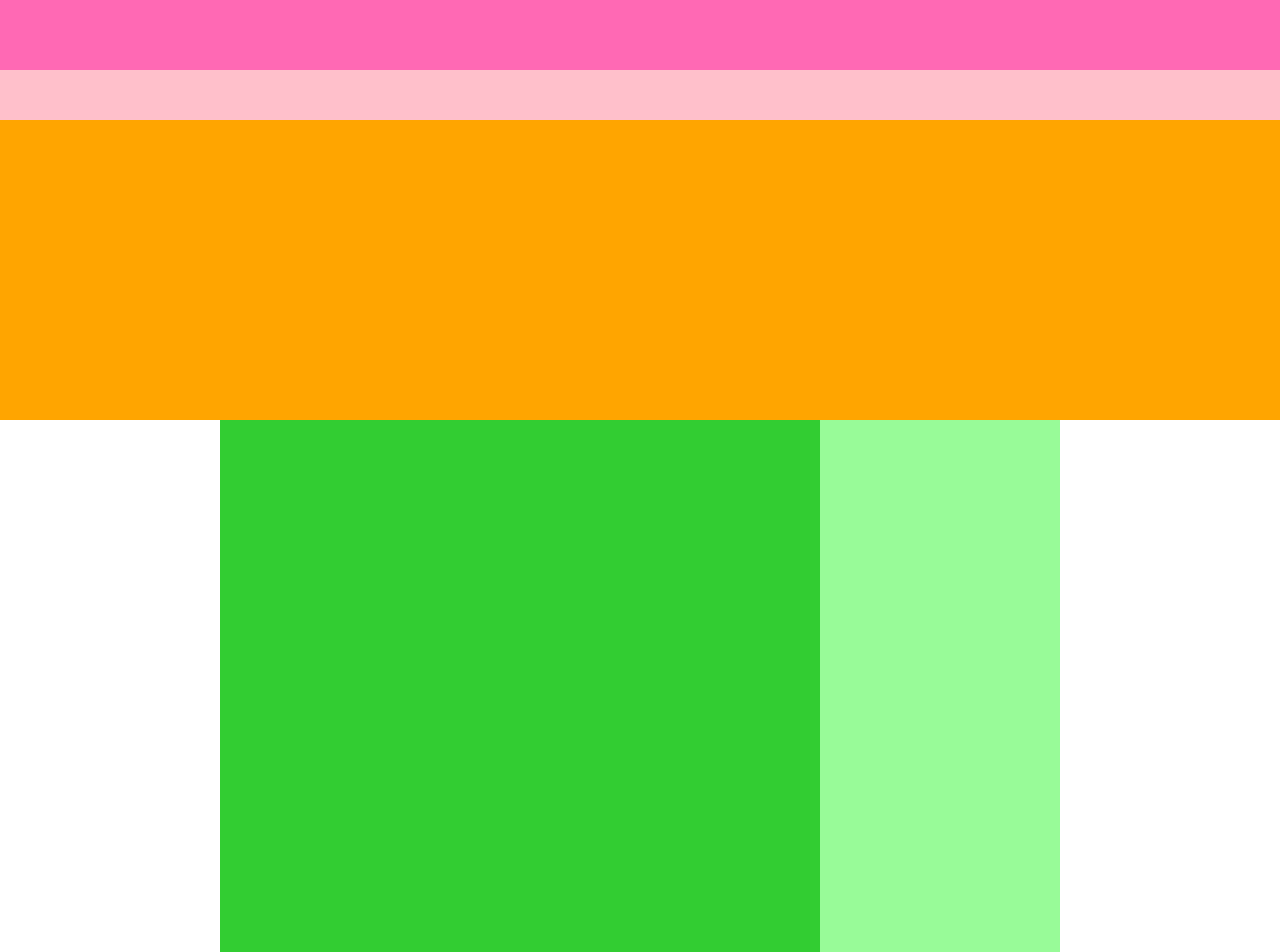
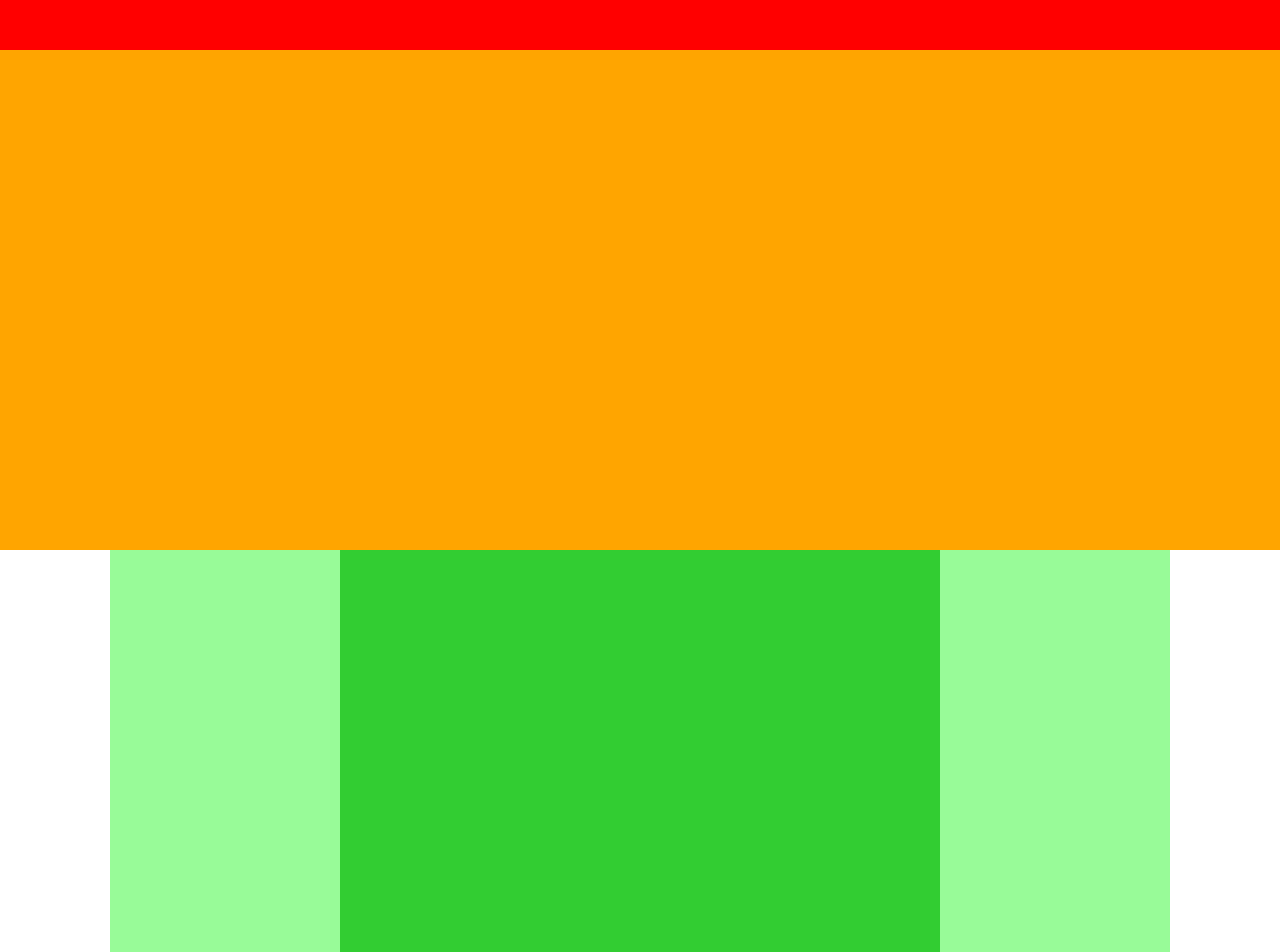
Before and after one commit to takeshi-1016/chapter1-4, a plain HTML site: page index.html in a window 1280 px wide. Shown: the top 952 px of the page. Drawn offline with Linux system fonts and the light colour scheme.

Commit message:
finish1-4

```diff
--- a/index.html
+++ b/index.html
@@ -16,6 +16,7 @@
   <div class="main-visual"></div>
 
   <div class="main">
+    <div class="sidebar"></div>
     <div class="blog"></div>
     <div class="sidebar"></div>
   </div>
--- a/style.css
+++ b/style.css
@@ -6,32 +6,14 @@
 
 .header {
   width: 100%; /* 横幅いっぱい */
-  height: 120px; /* 高さ120px */
+  height: 50px;
   background-color: red; /* 背景色red */
-}
-
-.header-top {
-  width: 100%; /* 横幅いっぱい */
-  height: 70px; /* 高さ70px */
-  background-color: hotpink; /* 背景色hotpink */
-}
-
-.header-bottom {
-  width: 100%; /* 横幅いっぱい */
-  height: 50px; /* 高さ50px */
-  background-color: pink; /* 背景色pink */
 }
 
 .main-visual {
   width: 100%; /* 横幅いっぱい */
-  height: 300px; /* 高さ300px */
+  height: 500px; /* 高さ300px */
   background-color: orange; /* 背景色orange */
-}
-
-.main-visual-content {
-  width: 350px; /* 横幅350px */
-  height: 300px; /* 親の高さに揃える */
-  background-color: gold; /* 背景色gold */
 }
 
 .main {
@@ -41,18 +23,18 @@
 
 .blog {
   width: 600px; /* 横幅600px */
-  height: 1400px; /* 高さ600px */
+  height: 1400px;
   background-color: limegreen; /* 背景色limegreen */
 }
 
 .sidebar {
-  width: 240px; /* 横幅240px */
-  height: 1400px; /* 高さ600px */
+  width: 230px;
+  height: 1400px;
   background-color: palegreen; /* 背景色palegreen */
 }
 
 .footer {
   width: 100%; /* 横幅いっぱい */
-  height: 120px; /* 高さ120px */
+  height: 100px;
   background-color: blue; /* 背景色blue */
 }
```
